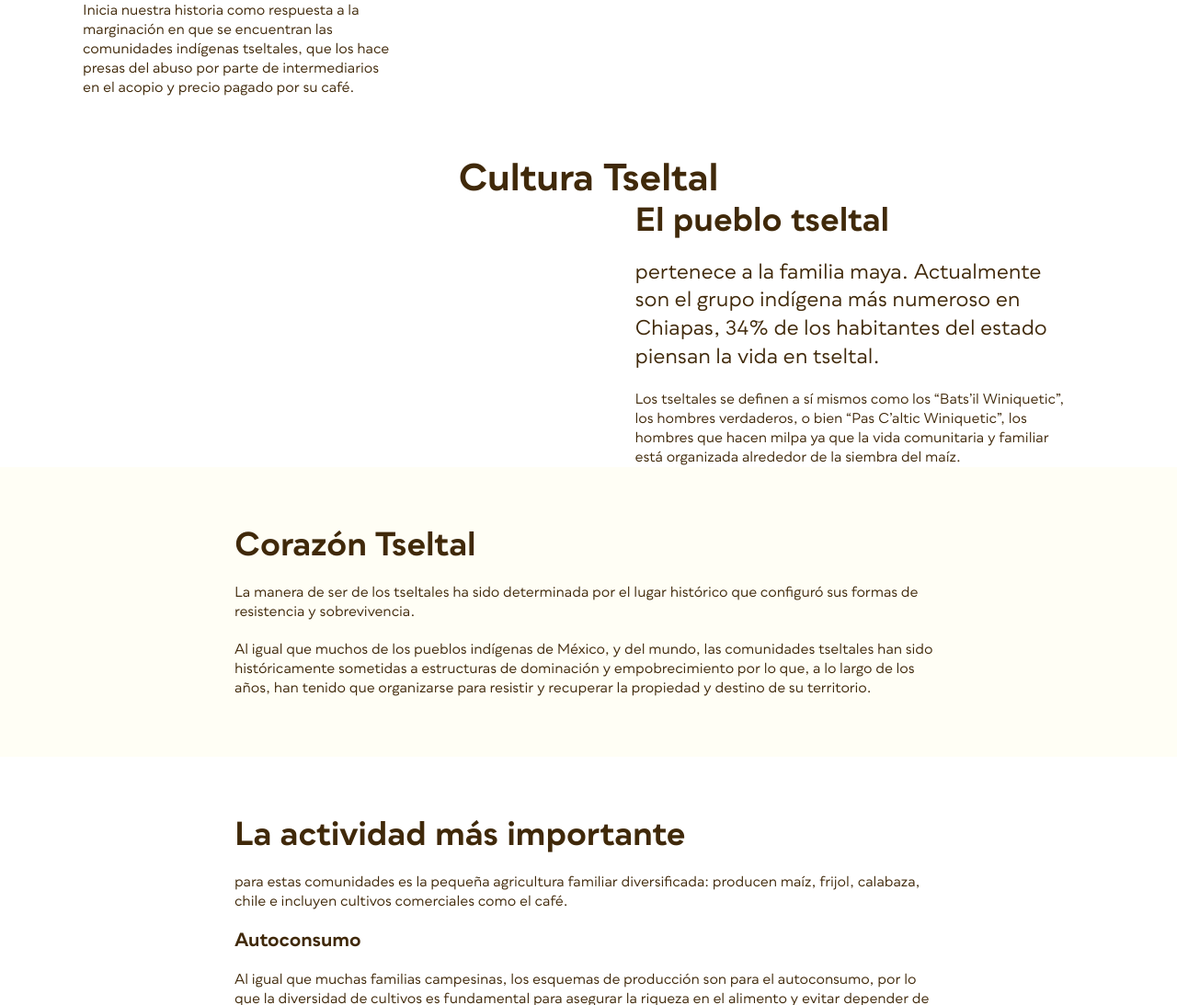
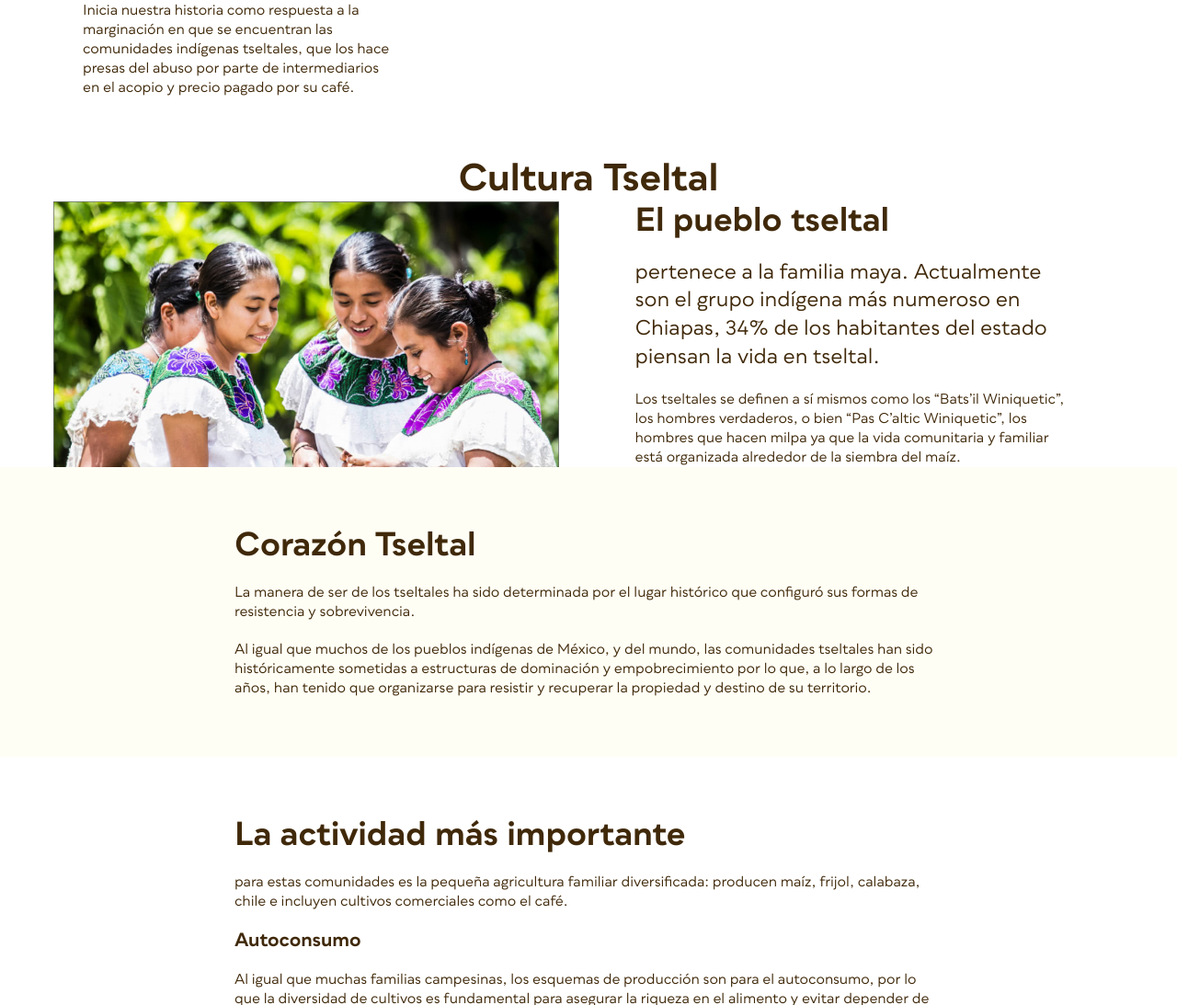
Before and after one commit to arturoacevedob/ase1, a PHP site: page /nosotros.html in a window 1280 px wide. Shown: the part 1000-2093 px from the top of the page at 92% size. Run offline with PHP 8.4, Linux system fonts and the light colour scheme.

Commit message:
imágenes en el div de cultura tseltal

```diff
--- a/style.css
+++ b/style.css
@@ -619,6 +619,18 @@ input[name="teléfono"] {
     background: url(images/nosotros/header_nosotros_somos_la_planta_transformadora_de_café_batsil_maya.jpg) 70% 0 / cover no-repeat;
 }
 
+#nosotros #image-el-pueblo-tseltal{
+    background: url(images/nosotros/el_pueblo_tseltal_batsil_maya.jpg) 70% 0 / cover no-repeat;
+}
+
+#nosotros #image-corazon-tseltal{
+    background: url(images/nosotros/corazon_tseltal_batsil_maya.jpg) 70% 0 / cover no-repeat;
+}
+
+#nosotros #image-la-actividad-mas-importante{
+    background: url(images/nosotros/la_actividad_mas_importante_del_pueblo_tsental_batsil_maya.jpg) 70% 0 / cover no-repeat;
+}
+
 #nosotros .mision-vision {
     border-bottom: 2px solid var(--yellow);
     padding-bottom: 9%;
```
